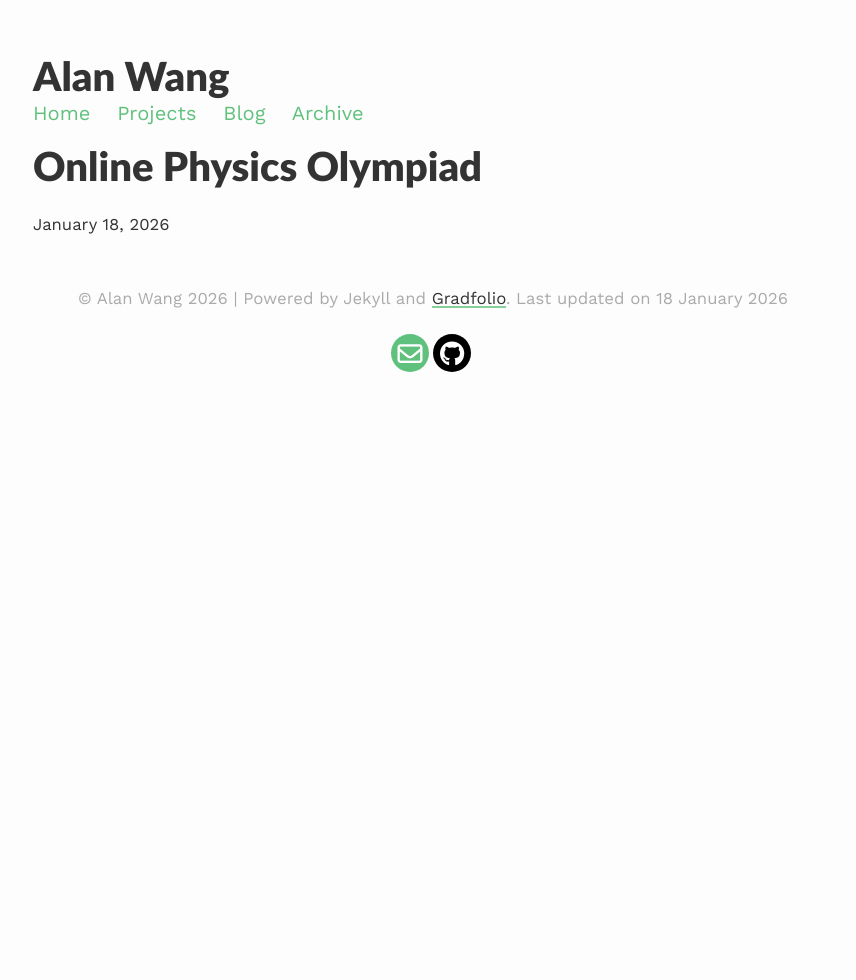
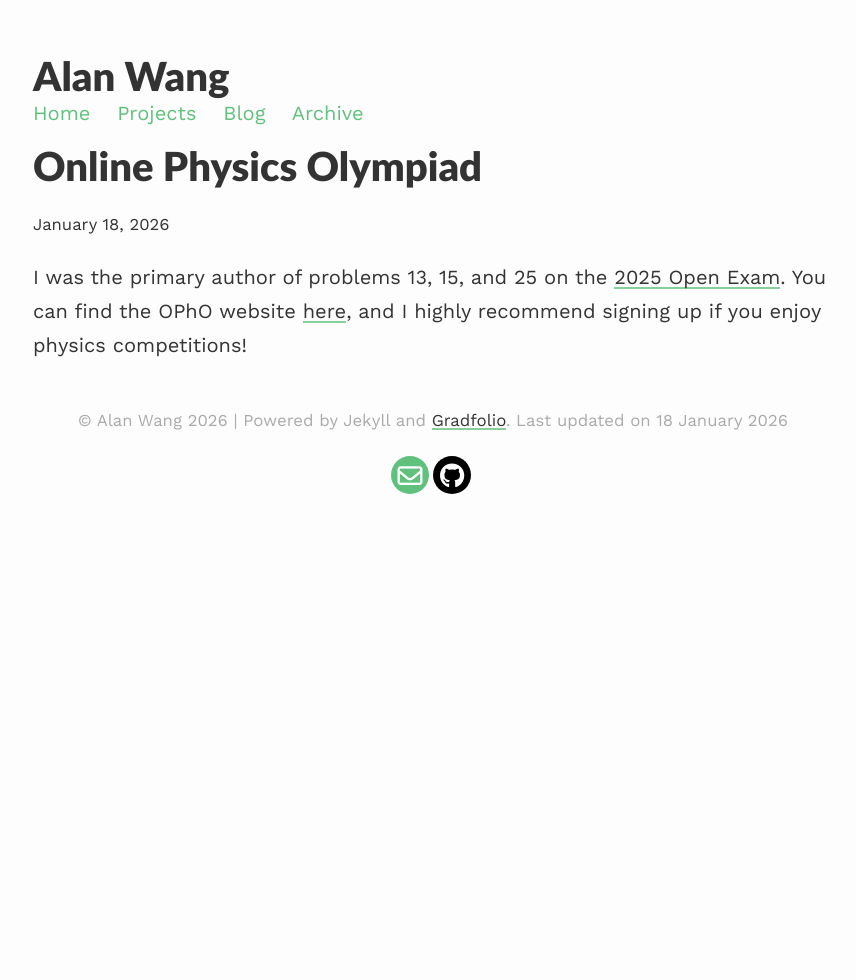
Before and after one commit to awang0826/awang0826.github.io, a Jekyll site: the page built from _projects/opho.md, in a window 1280 px wide. Shown: the whole page, without its empty margins (207-1063 px from the left). Built offline with Jekyll 4.4.1, drawn with Linux system fonts in a browser that asks for light colours.

Commit message:
Update opho.md

```diff
--- a/_projects/opho.md
+++ b/_projects/opho.md
@@ -2,5 +2,5 @@
 layout: post
 title: Online Physics Olympiad
 description: You should sign up!
-redirect: https://opho.physoly.tech
 ---
+I was the primary author of problems 13, 15, and 25 on the [2025 Open Exam](https://awang0826.github.io/problemwriting/opho_open_2025.pdf){:target="_blank"}. You can find the OPhO website [here](opho.physoly.tech){:target="_blank"}, and I highly recommend signing up if you enjoy physics competitions!
```
